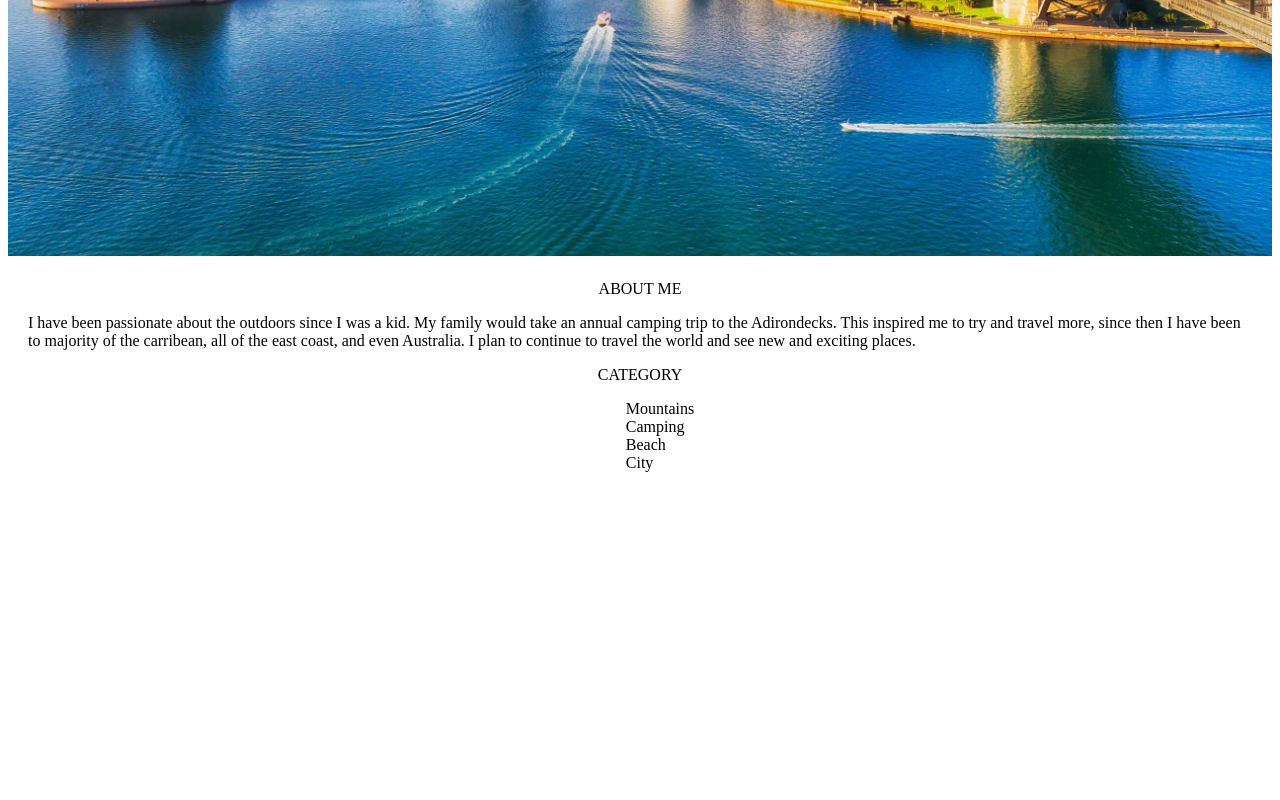
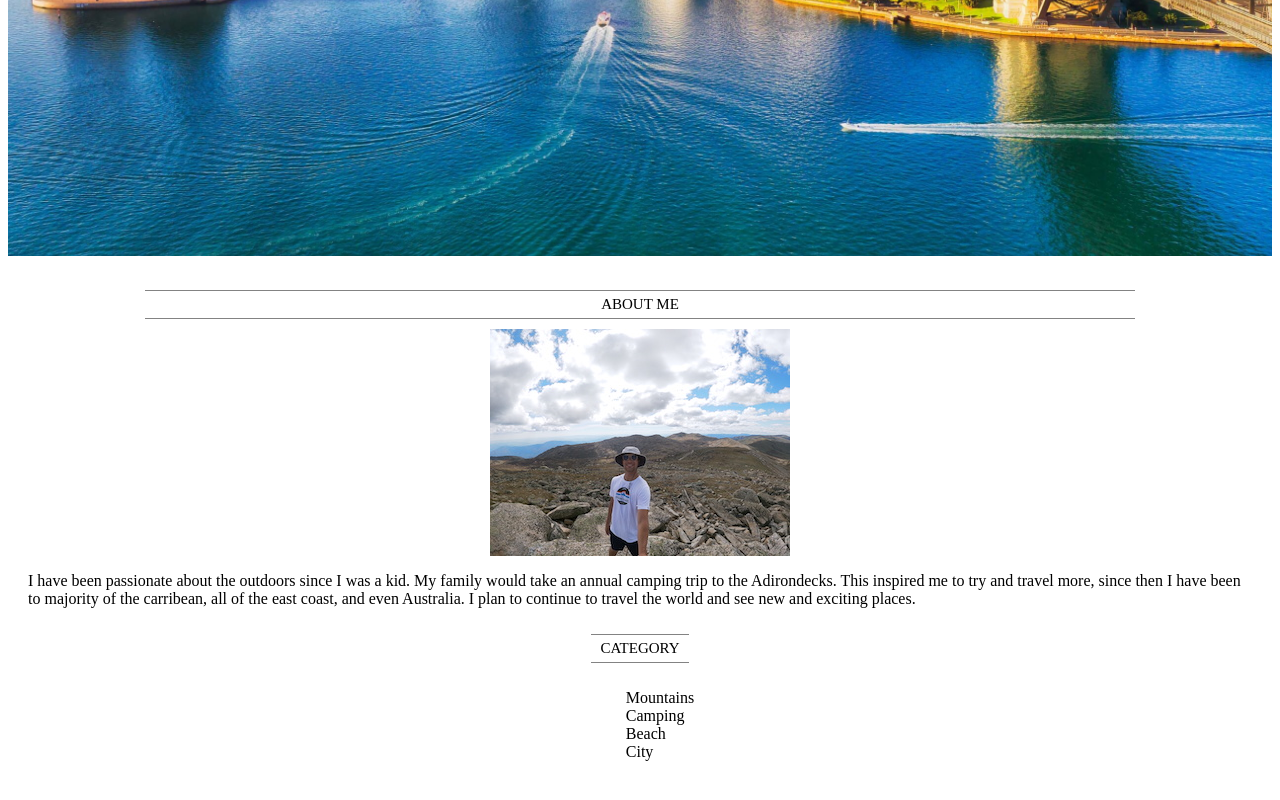
Before and after one commit to Mitchellj04/phase-2-project, a React (Create React App) app: page / in a window 1280 px wide. Shown: the part 542-1342 px from the top of the page. Before the commit the page ends 1080 px from the top, so only its background shows below. Built offline with nearby package versions, Linux system fonts and the light colour scheme.

Commit message:
About Me CSS

```diff
--- a/src/component/About/About.css
+++ b/src/component/About/About.css
@@ -14,14 +14,22 @@
     align-items: center;
 }
 
+.aboutMeTitle{
+    margin: 10px;
+    padding: 5px;
+    width: 80%;
+    border-top: 1px solid rgb(131, 131, 131);
+    border-bottom: 1px solid rgb(131, 131, 131);
+    font-size: 15px;
+    font-weight: 600px;
+    text-align: center;
+}
 
-
-
-
-
-
-
-
+.listItem{
+    display: inline-block;
+    width: 50%;
+    margin-top: 10px;
+}
 
 .aboutMeList{
     list-style: none;
--- a/src/component/About/About.js
+++ b/src/component/About/About.js
@@ -5,7 +5,7 @@ const About = () => {
     <div className='aboutMe'>
         <div className='aboutMeItem'>
             <span className='aboutMeTitle'>ABOUT ME</span>
-            <img />
+            <img src='/Images/kozMe.jpg'/>
             <p>
             I have been passionate about the outdoors since I was a kid. My family would take an annual camping trip to the Adirondecks.
             This inspired me to try and travel more, since then I have been to majority of the carribean, all of the east coast, and even Australia.
```
Also changed, not shown: public/Images/kozMe.jpg (added), src/component/Content/Content.css (added), src/component/Content/Content.js (added).
